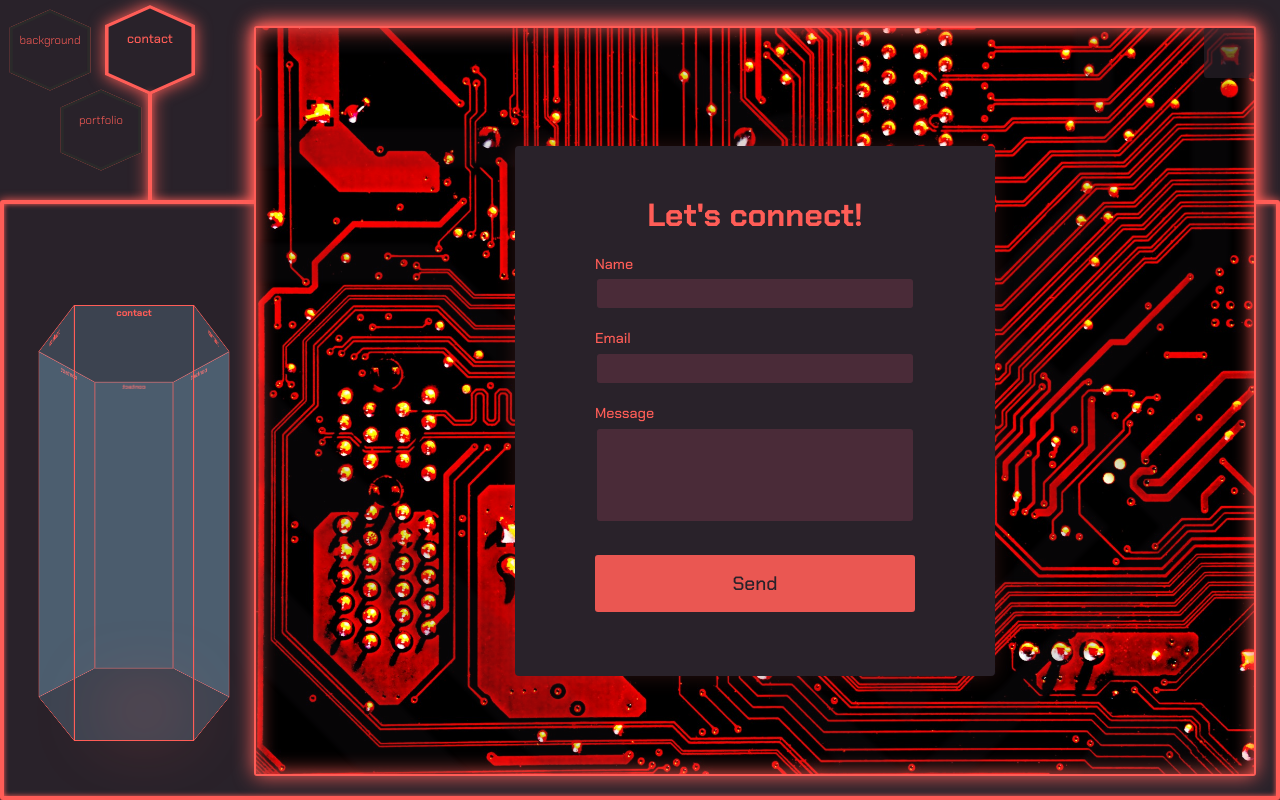
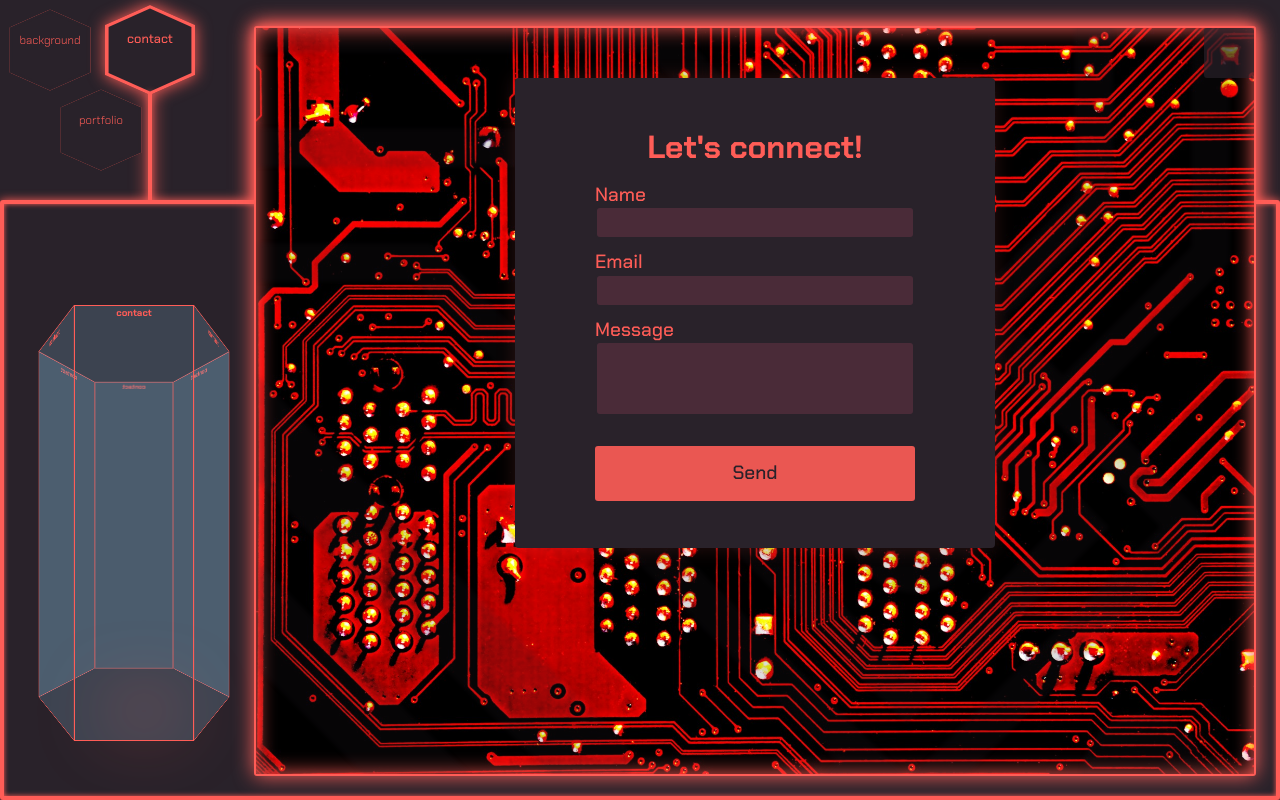
Before and after one commit to a-stepanian/portfolio-v2, a React (Create React App) app: page / in a window 1280 px wide. Both pictures are taken after a click on the button "contact". Built offline with nearby package versions, Linux system fonts and the light colour scheme; some icons are missing.

Commit message:
More form styling

```diff
--- a/src/Components/Hexagon.tsx
+++ b/src/Components/Hexagon.tsx
@@ -49,7 +49,7 @@ const Wrapper = styled.div`
       display: block;
       position: relative;
       clip-path: url("#hexagon-clip");
-      background: #2a2a2a;
+      background: #29222a;
       width: 100px;
       height: 100px;
       color: ${props => props.theme.primaryColor};
@@ -93,7 +93,7 @@ const Wrapper = styled.div`
         z-index: 2;
       }
       &:hover {
-        background: #333;
+        background: #3d4350;
         color: ${props => props.theme.primaryColor};
         cursor: pointer;
         &::after {
--- a/src/Components/contact/Contact.tsx
+++ b/src/Components/contact/Contact.tsx
@@ -44,10 +44,9 @@ const Wrapper = styled.section`
   .form-wrapper {
     height: 100%;
     display: flex;
-    flex-direction: column;
-    align-items: center;
     justify-content: center;
     .background-card {
+      height: 370px;
       display: flex;
       flex-direction: column;
       align-items: center;
@@ -97,6 +96,9 @@ const Wrapper = styled.section`
         filter: blur(2px);
       }
     }
+    .form-wrapper .background-card {
+      height: 470px;
+    }
   }
   @media (min-width: 990px) {
     .form-wrapper {
--- a/src/Components/contact/ContactForm.tsx
+++ b/src/Components/contact/ContactForm.tsx
@@ -32,7 +32,7 @@ const ContactForm = (props: IContactFormProps) => {
       <input id="email" type="email" name="email" required={true} />
       <ValidationError prefix="Email" field="email" errors={state.errors} />
       <label htmlFor="message">Message</label>
-      <textarea id="message" name="message" rows={4} />
+      <textarea id="message" name="message" rows={3} />
       <ValidationError prefix="Message" field="message" errors={state.errors} />
       <button type="submit" disabled={state.submitting} aria-label="Submit" title="Submit">
         Send
@@ -73,12 +73,12 @@ const Wrapper = styled.form`
   label,
   button {
     font-size: 0.9rem;
-    line-height: 1.6rem;
+    line-height: 1.2rem;
     font-weight: 500;
     color: ${props => props.theme.primaryColor};
   }
   input {
-    margin-bottom: 1rem;
+    margin-bottom: 8px;
   }
   input:-webkit-autofill,
   input:-webkit-autofill:hover,
@@ -110,7 +110,7 @@ const Wrapper = styled.form`
   }
 
   button {
-    margin-top: 2rem;
+    margin-top: 10px;
     padding: 1rem;
     border: var(--small-border);
     color: ${props => props.theme.blackColor};
@@ -126,6 +126,20 @@ const Wrapper = styled.form`
       box-shadow: 0 0 5px #be6f6c;
     }
   }
+
+  @media (min-width: 768px) {
+    button {
+      margin-top: 30px;
+    }
+    input {
+      margin-bottom: 12px;
+    }
+    label,
+    button {
+      font-size: 1.2rem;
+      line-height: 1.4rem;
+    }
+  }
 `;
 
 export default ContactForm;
```
